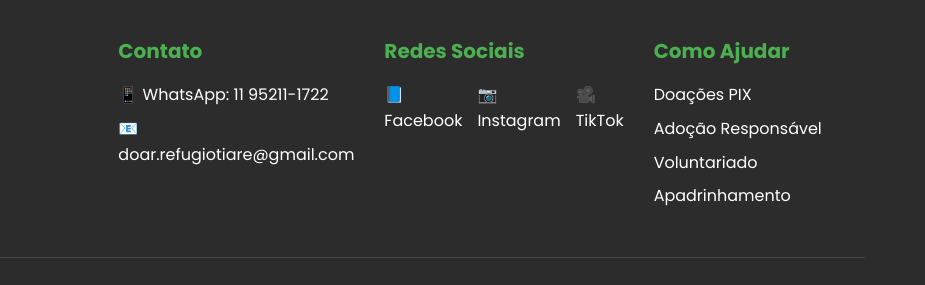
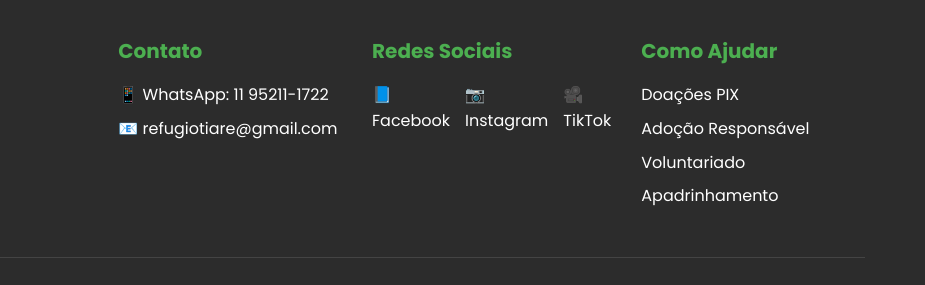
Before and after one commit to lucaskilo40-dotcom/site-caio, a plain HTML site: page index.html in a window 1280 px wide. Shown: the part 5354-5639 px from the top of the page, 355-1280 px from the left. Drawn offline with Linux system fonts and the light colour scheme.

Commit message:
correção de email

```diff
--- a/index.html
+++ b/index.html
@@ -569,7 +569,7 @@ src="https://www.facebook.com/tr?id=1164707598850781&ev=PageView&noscript=1"
                          <h4>Contato</h4>
                         <!-- <p>📍 Estr. Piratininga - Estância Piratininga, Suzano - SP</p> -->
                          <p>📱 WhatsApp: 11 95211-1722</p>
-                         <p>📧 doar.refugiotiare@gmail.com</p>
+                         <p>📧 refugiotiare@gmail.com</p>
                      </div>
 
                     <div class="footer-section">
```
